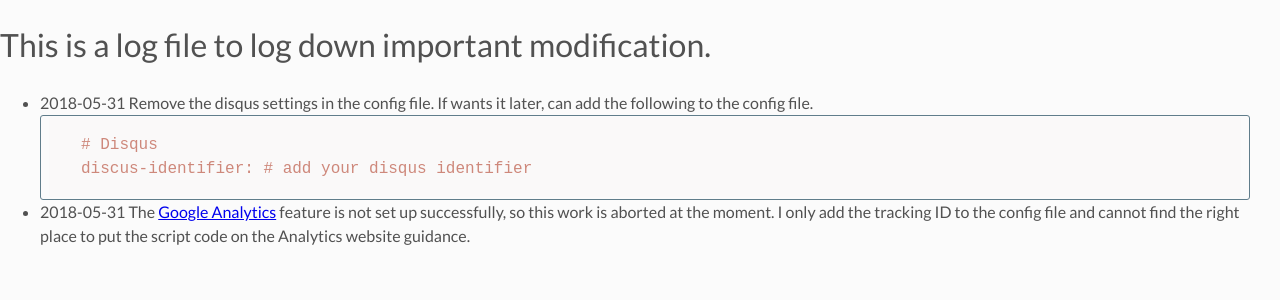
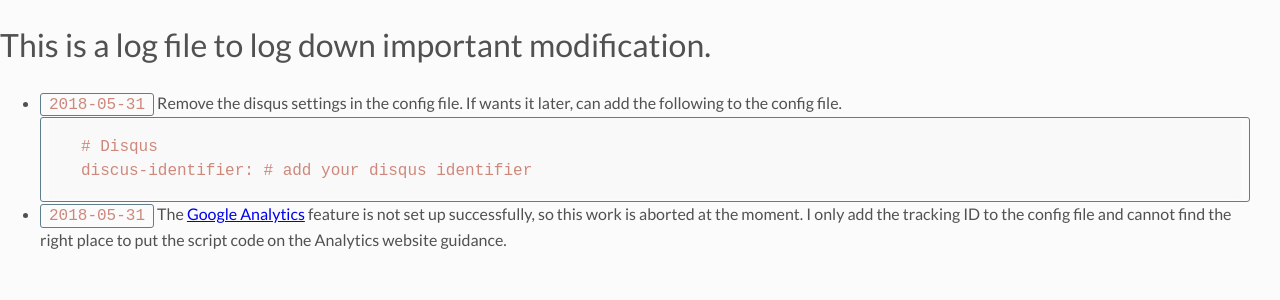
Before and after one commit to yuyang-yy/yuyang-yy.github.io, a Jekyll site: the page built from blog_config_log.markdown, in a window 1280 px wide. Shown: the top 300 px of the page. Built offline with Jekyll 4.4.1, drawn with Linux system fonts in a browser that asks for light colours; our own code applies the rules of GitHub Pages for plain Markdown files.

Commit message:
Modify the log file

````diff
--- a/blog_config_log.markdown
+++ b/blog_config_log.markdown
@@ -1,8 +1,8 @@
 # This is a log file to log down important modification.
 
-* 2018-05-31 Remove the disqus settings in the config file. If wants it later, can add the following to the config file.
+* `2018-05-31` Remove the disqus settings in the config file. If wants it later, can add the following to the config file.
 ```
 # Disqus
 discus-identifier: # add your disqus identifier
 ```
-* 2018-05-31 The [Google Analytics](https://analytics.google.com/analytics/web/?authuser=0#/a120124186w177650580p176300406/admin/tracking/tracking-code/_r.ghFlowId=6324039) feature is not set up successfully, so this work is aborted at the moment. I only add the tracking ID to the config file and cannot find the right place to put the script code on the Analytics website guidance.
+* `2018-05-31` The [Google Analytics](https://analytics.google.com/analytics/web/?authuser=0#/a120124186w177650580p176300406/admin/tracking/tracking-code/_r.ghFlowId=6324039) feature is not set up successfully, so this work is aborted at the moment. I only add the tracking ID to the config file and cannot find the right place to put the script code on the Analytics website guidance.
````
